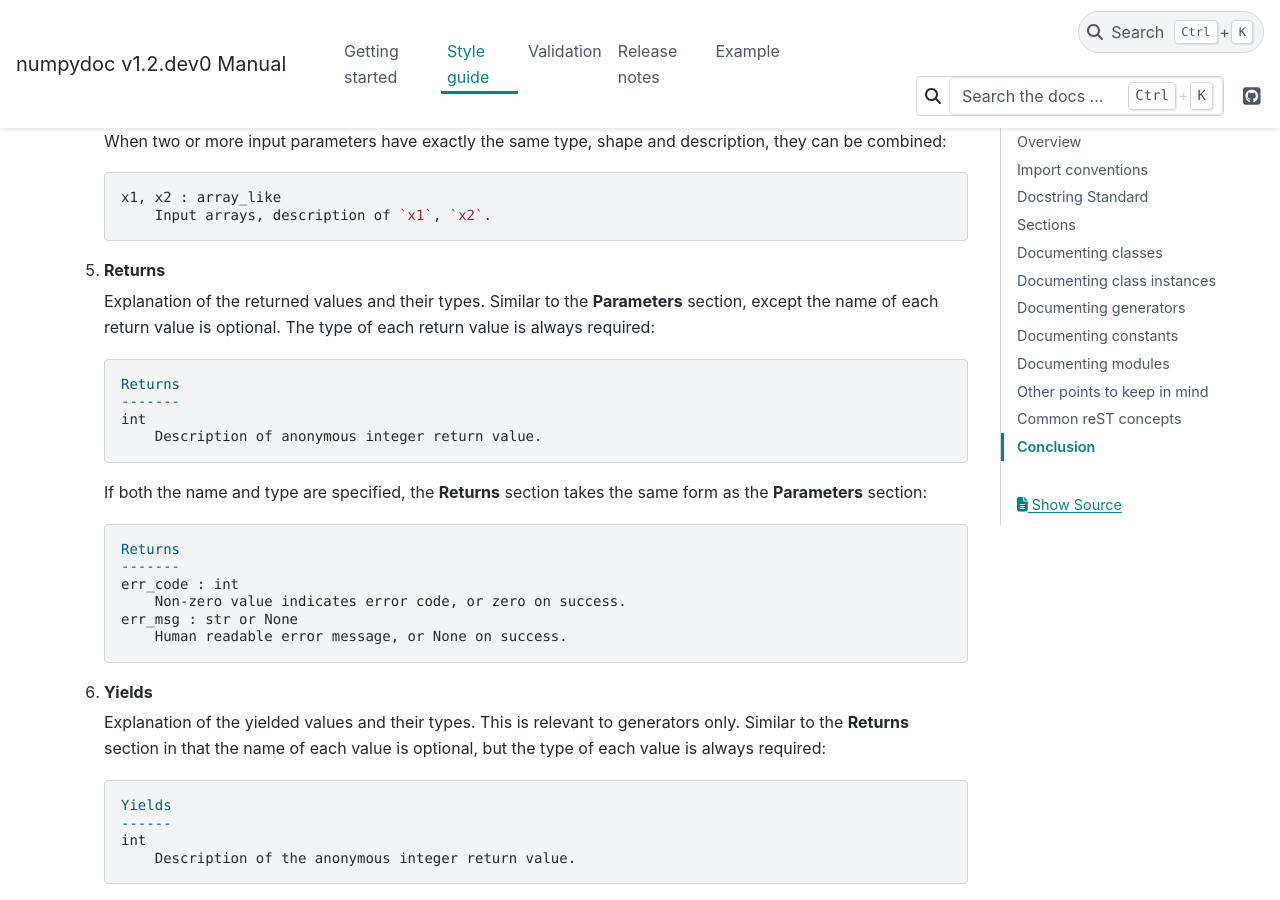
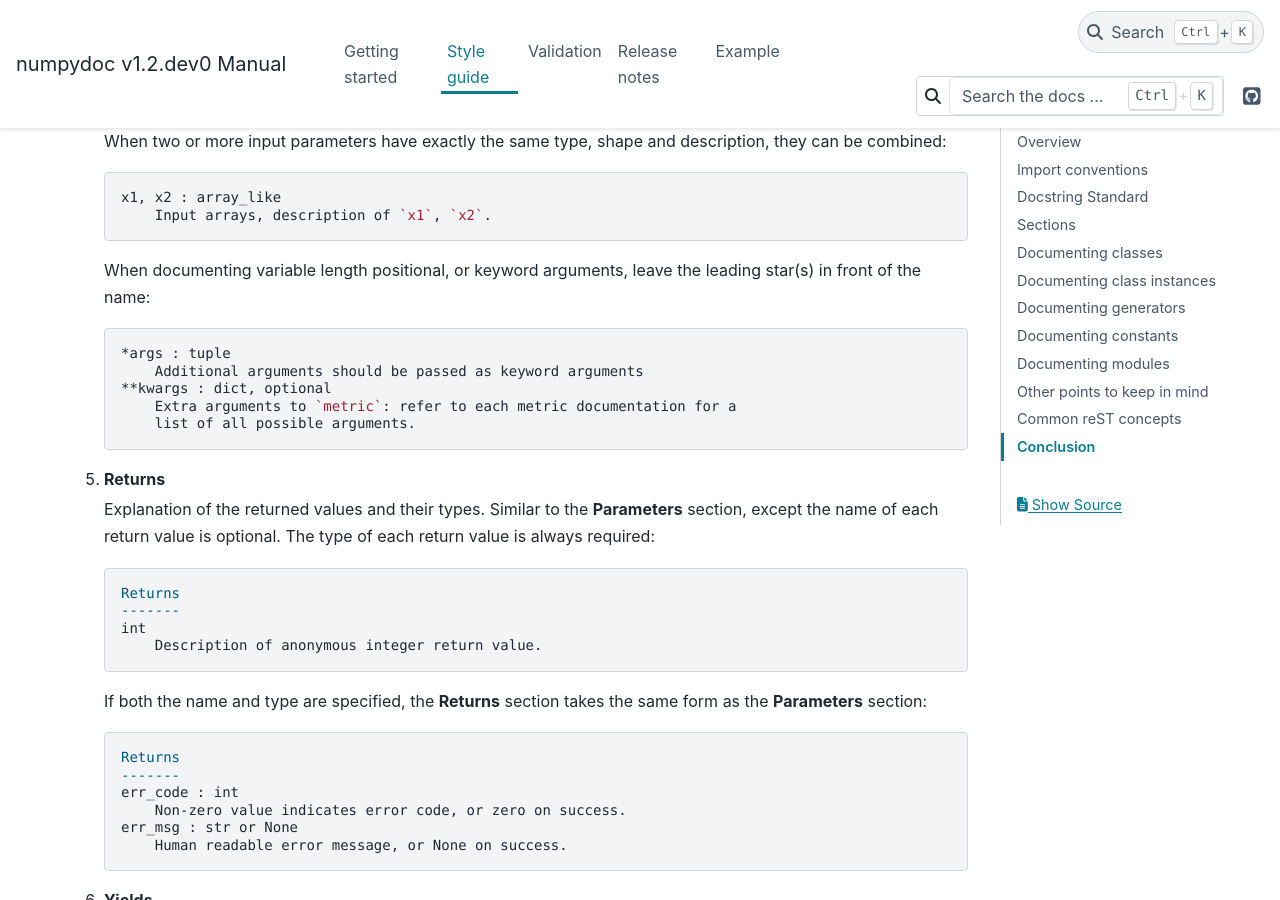
Before and after one commit to numpy/numpydoc, a Sphinx documentation site: the page built from doc/format.rst, in a window 1280 px wide and 900 px high, scrolled down 4064 px. Built offline with Sphinx 7.4.7 and the PyData theme 0.15.4, drawn with Linux system fonts in a browser that asks for light colours; formulas are drawn with MathJax 3.

Commit message:
Be explicit about leading * when documenting *args, **kwargs. (#310)
This seem to be what most docstring involving args/kwargs are doing
including the example.py; Though I've seen other project be less
consistant, so make the suggestion explicit instead of letting users
infer from the example.

Other convention I've seen are:
  - `*xi` , documented as `x1,x2, ..., xn : type`
  - just the name without the leading `*`/`**`.
  - prefixing `*` with `\\*`.

```diff
--- a/doc/format.rst
+++ b/doc/format.rst
@@ -212,6 +212,18 @@ The sections of a function's docstring are:
 
      x1, x2 : array_like
          Input arrays, description of `x1`, `x2`.
+
+   When documenting variable length positional, or keyword arguments, leave the
+   leading star(s) in front of the name::
+
+     *args : tuple
+         Additional arguments should be passed as keyword arguments
+     **kwargs : dict, optional
+         Extra arguments to `metric`: refer to each metric documentation for a
+         list of all possible arguments.
+
+   ..
+      above example is from scipy.spatial.distance.pdist
 
 5. **Returns**
 
```
